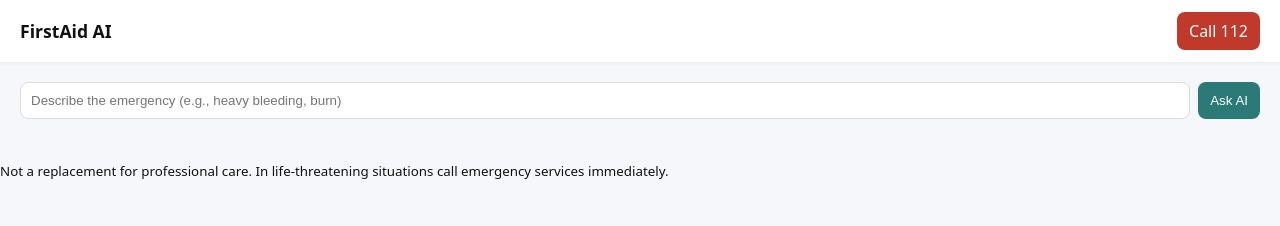
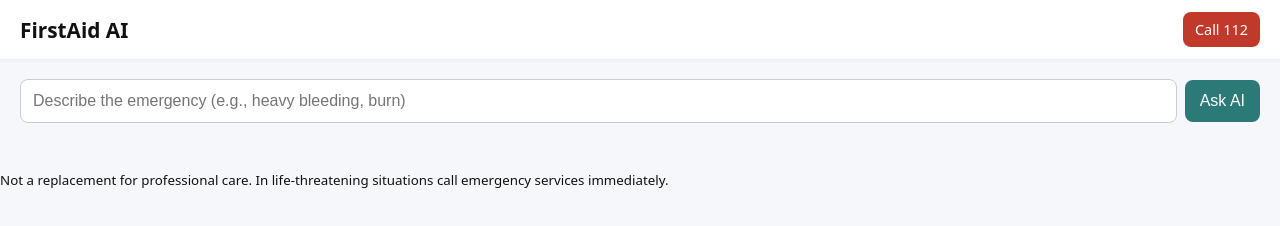
Before and after one commit to devarapallivamsikrishna27-glitch/barath-surya-, a website: page index.html in a window 1280 px wide. Drawn offline with Linux system fonts and the light colour scheme.

Commit message:
Refactor CSS with variables and improved styles

```diff
--- a/style.css
+++ b/style.css
@@ -1,12 +1,105 @@
-:root{--accent:#c0392b}
-body{font-family:system-ui,Segoe UI,Roboto,Arial;margin:0;background:#f6f7fb;color:#111}
-header{display:flex;justify-content:space-between;align-items:center;padding:12px 20px;background:#fff;box-shadow:0 1px 4px rgba(0,0,0,.06)}
-h1{margin:0;font-size:1.1rem}
-.call-btn{background:var(--accent);color:#fff;padding:8px 12px;border-radius:8px;text-decoration:none}
-main{padding:20px}
-.search{display:flex;gap:8px}
-#input{flex:1;padding:10px;border-radius:8px;border:1px solid #ddd}
-button{padding:10px 12px;border-radius:8px;border:none;background:#2b7a78;color:#fff}
-.result{margin-top:20px}
-.card{background:#fff;padding:12px;border-radius:10px;margin-bottom:10px;box-shadow:0 1px 4px rgba(0,0,0,.04)}
-.emergency{border-left:4px solid #d32f2f}
+/* Global Variables */
+:root {
+  --accent: #c0392b;
+  --primary: #2b7a78;
+  --bg: #f6f7fb;
+  --text: #111;
+}
+
+/* Global Page Styles */
+body {
+  font-family: system-ui, Segoe UI, Roboto, Arial, sans-serif;
+  margin: 0;
+  background: var(--bg);
+  color: var(--text);
+}
+
+/* Header Section */
+header {
+  display: flex;
+  justify-content: space-between;
+  align-items: center;
+  padding: 12px 20px;
+  background: #fff;
+  box-shadow: 0 1px 4px rgba(0,0,0,0.06);
+}
+
+h1 {
+  margin: 0;
+  font-size: 1.3rem;
+}
+
+/* Call Button */
+.call-btn {
+  background: var(--accent);
+  color: #fff;
+  padding: 8px 12px;
+  border-radius: 8px;
+  text-decoration: none;
+  font-size: 0.9rem;
+  transition: 0.2s;
+}
+
+.call-btn:hover {
+  background: #a93226;
+}
+
+/* Main Body */
+main {
+  padding: 20px;
+}
+
+/* Search Section */
+.search {
+  display: flex;
+  gap: 8px;
+  align-items: center;
+}
+
+#input {
+  flex: 1;
+  padding: 12px;
+  border-radius: 8px;
+  border: 1px solid #ccc;
+  font-size: 1rem;
+}
+
+/* Ask Button */
+#ask {
+  padding: 12px 15px;
+  border-radius: 8px;
+  border: none;
+  background: var(--primary);
+  color: #fff;
+  cursor: pointer;
+  font-size: 1rem;
+  transition: 0.2s;
+}
+
+#ask:hover {
+  background: #205b5a;
+}
+
+/* Result Section */
+.result {
+  margin-top: 25px;
+}
+
+/* Output Cards */
+.card {
+  background: #fff;
+  padding: 14px;
+  border-radius: 10px;
+  margin-bottom: 12px;
+  box-shadow: 0 1px 4px rgba(0,0,0,0.08);
+  font-size: 1rem;
+}
+
+/* Emergency Highlight */
+.emergency {
+  border-left: 5px solid var(--accent);
+}
+
+/* Emergency Call Button (Inside Result) */
+.result .call-btn {
+  display: in
```
